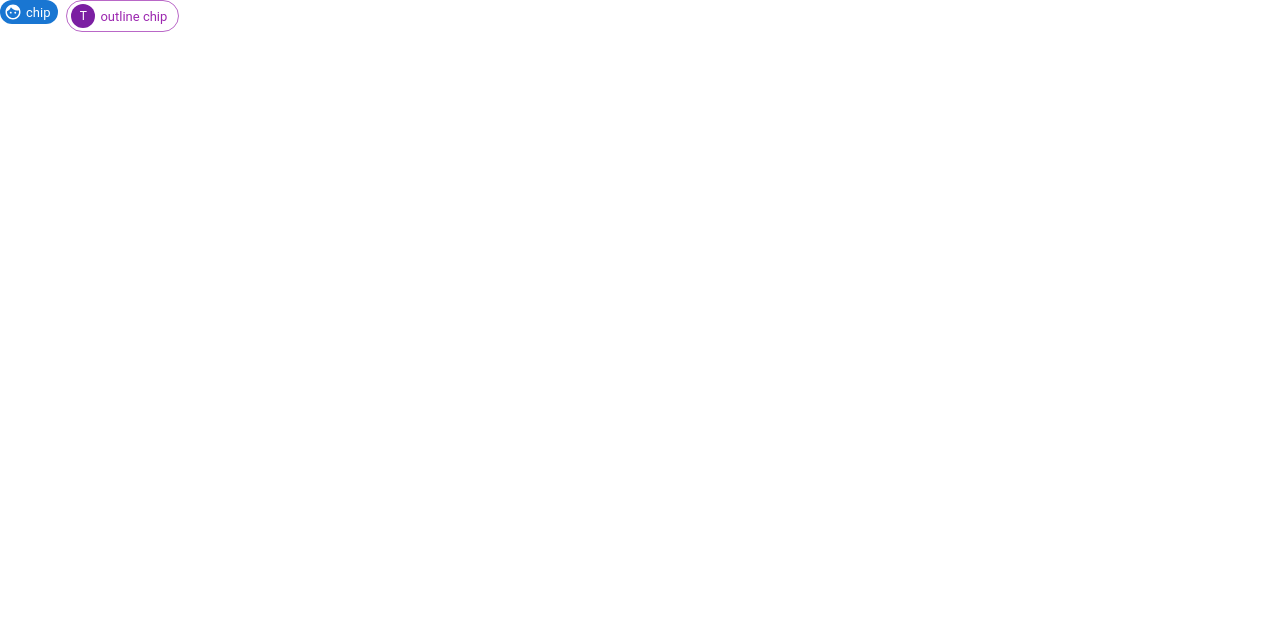
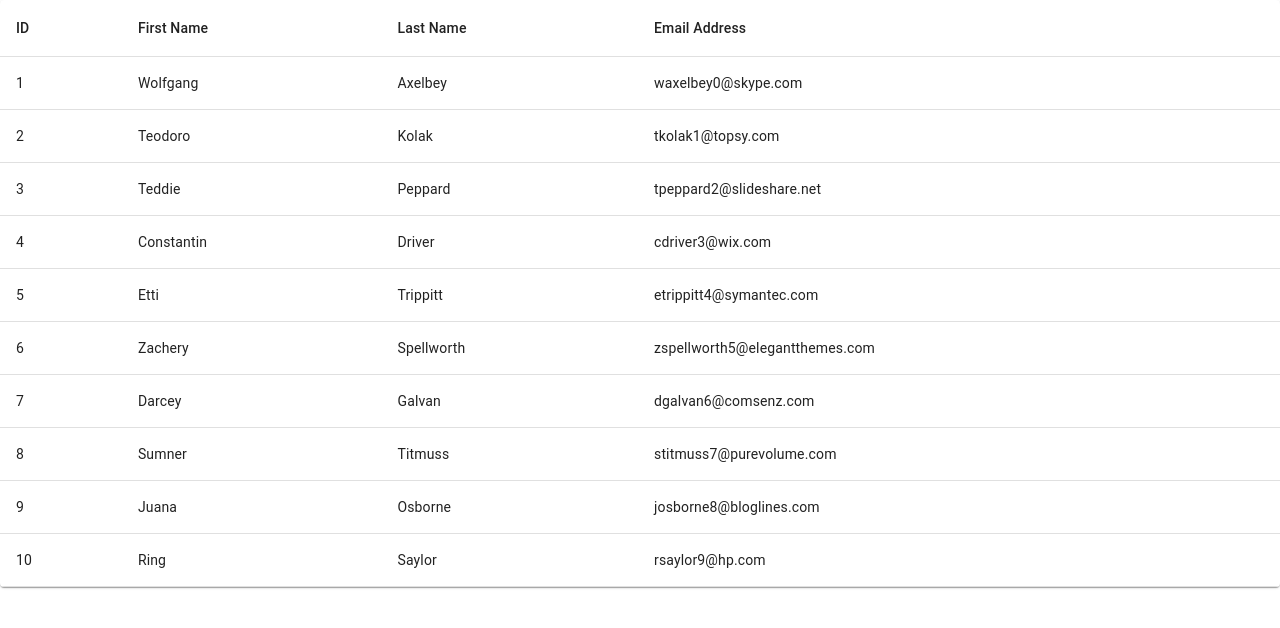
Before and after one commit to tehaamhashmi7/Everything-in-Material-UI, a React (Create React App) app: page / in a window 1280 px wide. Shown: the top 628 px of the page. Built offline with nearby package versions, Linux system fonts and the light colour scheme.

Commit message:
Tooltip and table components

```diff
--- a/src/App.tsx
+++ b/src/App.tsx
@@ -1,7 +1,6 @@
 import React from 'react';
 import './App.css';
-import ChipCompoent from './components/25-ChipCompoent';
-
+import TableComponent from './components/28-TableComponent';
 
 // import MuiTypography from './components/MuiTypography';
 // import Buttons from './components/2-Buttons';
@@ -27,6 +26,8 @@ import ChipCompoent from './components/25-ChipCompoent';
 // import AvatarComponent from './components/22-AvatarComponent';
 // import BadgeComponent from './components/23-BadgeComponent';
 // import ListComponent from './components/24-ListComponent';
+// import ChipCompoent from './components/25-ChipCompoent';
+// import ToolTipCOmpoent from './components/27-ToolTipCOmpoent';
 
 function App() {
   return (
@@ -55,7 +56,9 @@ function App() {
       {/* <AvatarComponent /> */}
       {/* <BadgeComponent /> */}
       {/* <ListComponent /> */}
-      <ChipCompoent />
+      {/* <ChipCompoent /> */}
+      {/* <ToolTipCOmpoent /> */}
+      <TableComponent />
     </div>
   );
 }
--- /dev/null
+++ b/src/components/27-ToolTipCOmpoent.tsx
@@ -0,0 +1,15 @@
+import { Tooltip, IconButton } from '@mui/material'
+import React from 'react'
+import DeleteIcon from '@mui/icons-material/Delete';
+
+function ToolTipCOmpoent() {
+  return (
+    <Tooltip title="Delete" placement='right' arrow enterDelay={500} leaveDelay={300}>
+    <IconButton>
+        <DeleteIcon />
+    </IconButton>
+    </Tooltip>
+  )
+}
+
+export default ToolTipCOmpoent
--- /dev/null
+++ b/src/components/28-TableComponent.tsx
@@ -0,0 +1,106 @@
+import { Paper, Table, TableBody, TableCell, TableContainer, TableHead, TableRow } from '@mui/material'
+import React from 'react'
+
+function TableComponent() {
+
+    const data = [{
+        "id": 1,
+        "first_name": "Wolfgang",
+        "last_name": "Axelbey",
+        "email": "waxelbey0@skype.com",
+        "gender": "Male",
+        "ip_address": "161.103.66.9"
+      }, {
+        "id": 2,
+        "first_name": "Teodoro",
+        "last_name": "Kolak",
+        "email": "tkolak1@topsy.com",
+        "gender": "Male",
+        "ip_address": "255.11.108.27"
+      }, {
+        "id": 3,
+        "first_name": "Teddie",
+        "last_name": "Peppard",
+        "email": "tpeppard2@slideshare.net",
+        "gender": "Female",
+        "ip_address": "255.149.167.239"
+      }, {
+        "id": 4,
+        "first_name": "Constantin",
+        "last_name": "Driver",
+        "email": "cdriver3@wix.com",
+        "gender": "Male",
+        "ip_address": "4.196.185.194"
+      }, {
+        "id": 5,
+        "first_name": "Etti",
+        "last_name": "Trippitt",
+        "email": "etrippitt4@symantec.com",
+        "gender": "Female",
+        "ip_address": "114.199.168.109"
+      }, {
+        "id": 6,
+        "first_name": "Zachery",
+        "last_name": "Spellworth",
+        "email": "zspellworth5@elegantthemes.com",
+        "gender": "Male",
+        "ip_address": "129.244.75.26"
+      }, {
+        "id": 7,
+        "first_name": "Darcey",
+        "last_name": "Galvan",
+        "email": "dgalvan6@comsenz.com",
+        "gender": "Female",
+        "ip_address": "19.166.229.7"
+      }, {
+        "id": 8,
+        "first_name": "Sumner",
+        "last_name": "Titmuss",
+        "email": "stitmuss7@purevolume.com",
+        "gender": "Male",
+        "ip_address": "45.65.123.74"
+      }, {
+        "id": 9,
+        "first_name": "Juana",
+        "last_name": "Osborne",
+        "email": "josborne8@bloglines.com",
+        "gender": "Female",
+        "ip_address": "246.117.202.247"
+      }, {
+        "id": 10,
+        "first_name": "Ring",
+        "last_name": "Saylor",
+        "email": "rsaylor9@hp.com",
+        "gender": "Male",
+        "ip_address": "207.190.199.177"
+      }]
+
+  return (
+    <TableContainer component={Paper}>
+        <Table aria-label='simple table'>
+            <TableHead>
+                <TableRow>
+                    <TableCell>ID</TableCell>
+                    <TableCell>First Name</TableCell>
+                    <TableCell>Last Name</TableCell>
+                    <TableCell>Email Address</TableCell>
+                </TableRow>
+            </TableHead>
+            <TableBody>
+                {data.map(row => {
+                    return (
+                        <TableRow key={row.id}>
+                            <TableCell>{row.id}</TableCell>
+                            <TableCell>{row.first_name}</TableCell>
+                            <TableCell>{row.last_name}</TableCell>
+                            <TableCell>{row.email}</TableCell>
+                        </TableRow>
+                    )
+                })}
+            </TableBody>
+        </Table>
+    </TableContainer>
+  )
+}
+
+export default TableComponent
```
